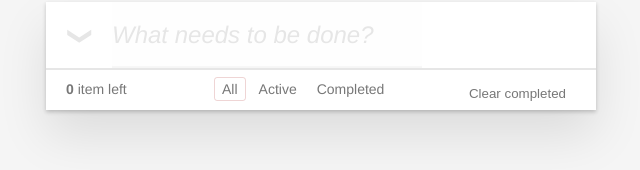
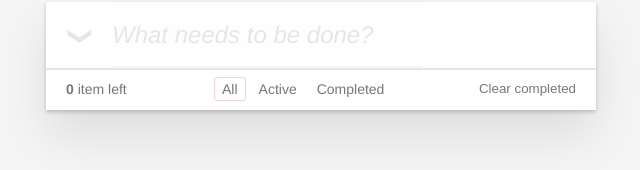
Before and after one commit to ylruiz/react-todo-list, a React (Create React App) app: page / in a window 1280 px wide. Shown: the part 128-298 px from the top of the page, without its empty margins (319-959 px from the left). Built offline with nearby package versions, Linux system fonts and the light colour scheme; the HTML template or start-up script is replaced by a standard one.

Commit message:
changed .clear-completed styles

```diff
--- a/src/styles/Footer.css
+++ b/src/styles/Footer.css
@@ -43,7 +43,7 @@
     display: flex;
 }
 
-.clear-completed {
+.footer .clear-completed {
     border: none;
     background: none;
     float: right;
```
